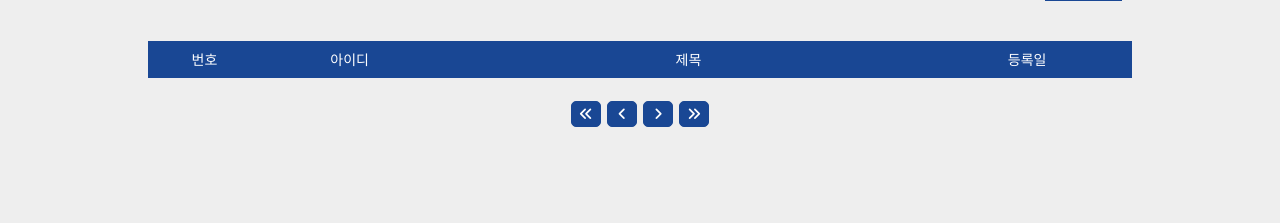
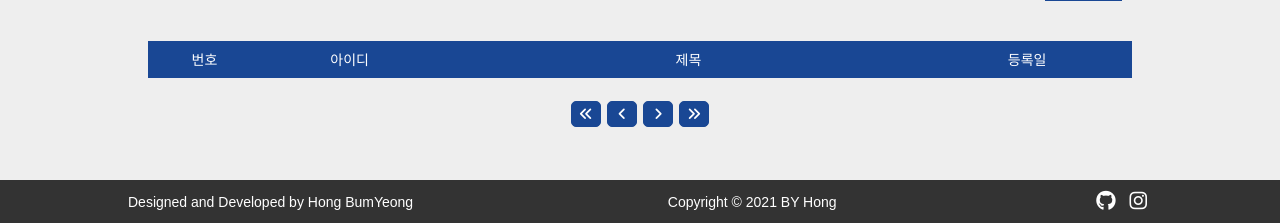
Before and after one commit to Hong-by/Portfolio_Web, a PHP site: page / in a window 1280 px wide. Shown: the part 3382-3605 px from the top of the page. Before the commit the page ends 3509 px from the top, so only its background shows below. Run offline with PHP 8.4, Linux system fonts and the light colour scheme; data that the repository does not hold is empty; a stand-in replaces the project's code that opens the database connection; some libraries are stand-ins or nearby versions; some web fonts are replaced.

Commit message:
bye-hong
update: footer update

```diff
--- a/css/media.css
+++ b/css/media.css
@@ -69,6 +69,8 @@
 
   .contact{padding: 20px 10px;}
 
+  /* footer Style Code */
+  footer .center{flex-direction: column;}
 }
 
 @media screen and (max-width: 500px){
@@ -103,6 +105,10 @@
   .con_table li span:nth-child(2){width: 20%;}
   .con_table li span:nth-child(3){width: 60%;}
   .con_table li span:nth-child(4){display: none;}
+
+  /* footer Style Code */
+  .footer p{font-size: 10px;}
+  .footer p a{font-size: 14px;}
 }
 
 @media screen and (max-width: 320px){
--- a/css/style.css
+++ b/css/style.css
@@ -87,7 +87,7 @@ header .menu_ico.active span:nth-child(3){width:2px; height:100%; left:50%; tran
 .project .load_more button{background: #194794; padding: 10px 50px; font-family: 'S-CoreDream-3Light', sans-serif; color:#fff; font-size: 16px;}
 
 /* About Page Style Code */
-.about{background: #eee; height: auto;}
+.about{background: #eee; height: auto; padding-bottom: 50px;}
 .about .sec_tit{width: 100%; padding-top: 80px; text-align: left;}
 
 .profile_contants{display: flex; flex-wrap: wrap; flex-direction: column; height: 500px;}
@@ -132,3 +132,9 @@ input{width: 69%;}
 .paging span{width: 30px;background: #194794; border-radius: 5px; display: flex; justify-content: center; align-items: center; color: #fff; padding: 5px; margin: 3px; cursor: pointer; border: 1px solid #194794; }
 .paging span.num{background: #fff; color: #194794;}
 .paging span.num.active{background: #194794; color: #fff;}
+
+/* footer Style Code */
+footer{background: #333; padding: 10px 0;}
+footer .center{display: flex; justify-content: space-between; align-items: center;}
+.footer p{color: #fff;}
+.footer p a{color: #fff; font-size: 20px; padding: 0 5px;}
--- a/index.php
+++ b/index.php
@@ -354,6 +354,21 @@
 
       </div>
     </section>
+    <footer>
+      <div class="center">
+        <div class="footer">
+          <p>Designed and Developed by Hong BumYeong</p>
+        </div>
+        <div class="footer">
+          <p>Copyright &copy; 2021 BY Hong</p>
+        </div>
+        <div class="footer">
+          <p><a href="https://github.com/Hong-by"><i class="fab fa-github"></i></a>
+            <a href="https://www.instagram.com/by.hong/"><i class="fab fa-instagram"></i></a>
+          </p>
+        </div>
+      </div>
+    </footer>
   </div>
 
 
```
